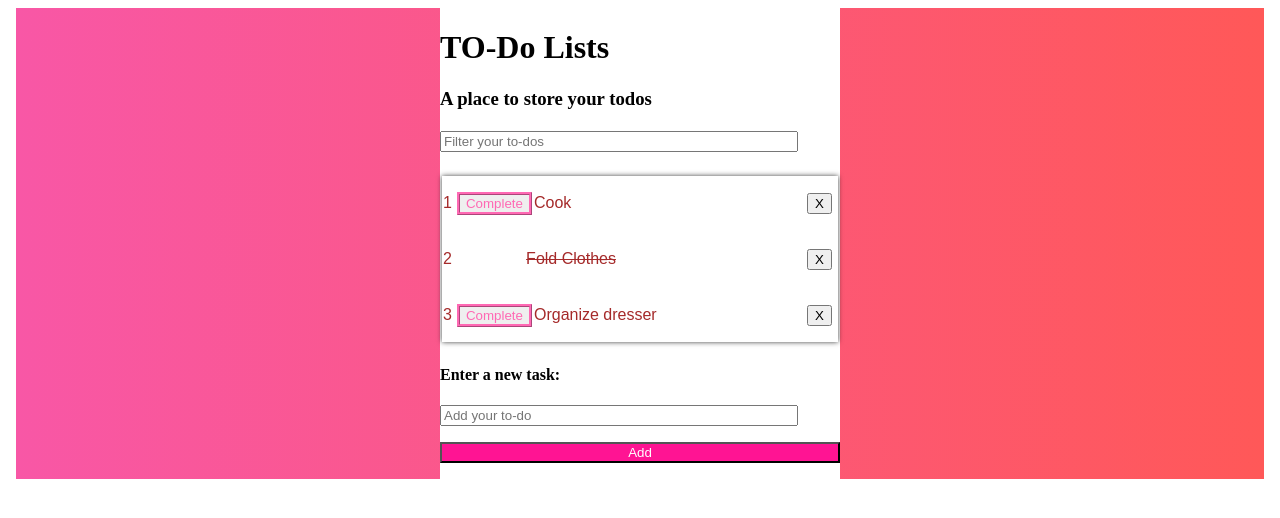
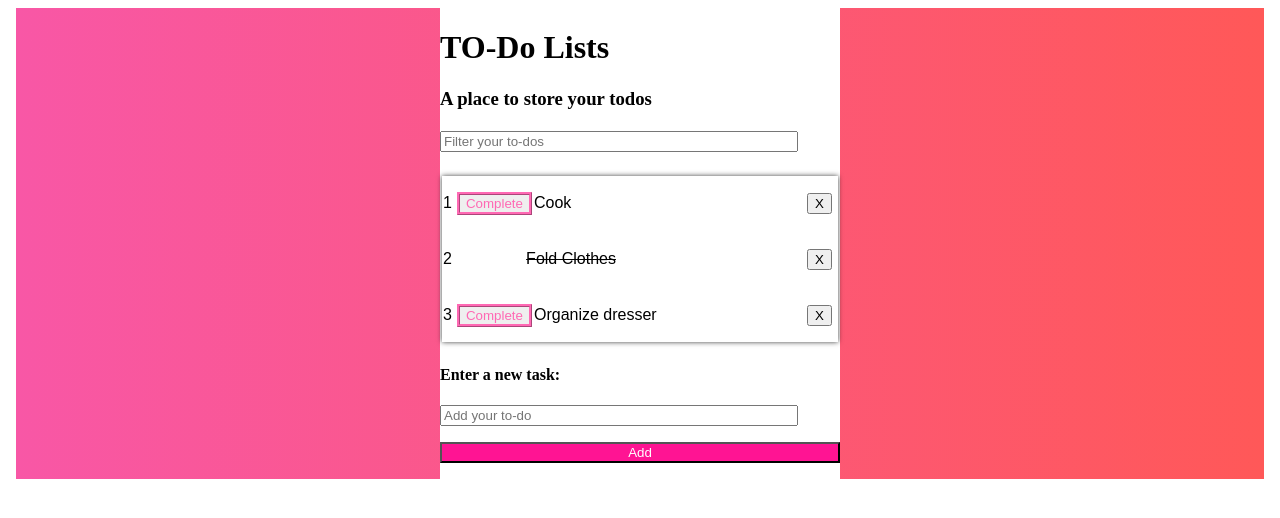
Before and after one commit to div-pala/todolist, an Angular app: page / in a window 1280 px wide. Shown: the top 518 px of the page. Built offline with nearby package versions, Linux system fonts and the light colour scheme.

Commit message:
update css

```diff
--- a/src/app/components/todo-item/todo-item.component.css
+++ b/src/app/components/todo-item/todo-item.component.css
@@ -15,7 +15,6 @@ td {
     text-align: left;
     height: 50px;
     font-family: Arial, Helvetica, sans-serif;
-    color: brown;
     font-size: medium;
 }
 
--- a/src/app/components/todo-list/todo-list.component.css
+++ b/src/app/components/todo-list/todo-list.component.css
@@ -17,6 +17,5 @@ td {
     text-align: left;
     height: 50px;
     font-family: Arial, Helvetica, sans-serif;
-    color: brown;
     font-size: medium;
 }
```
